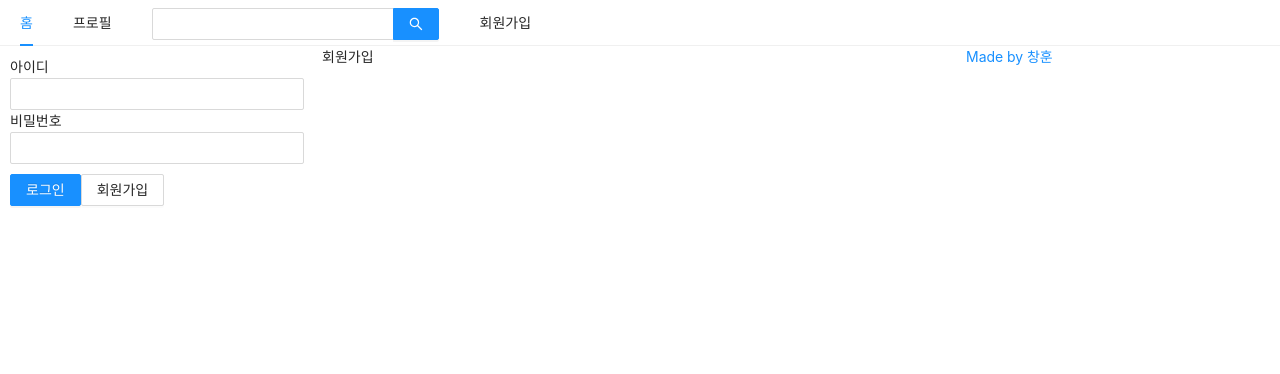
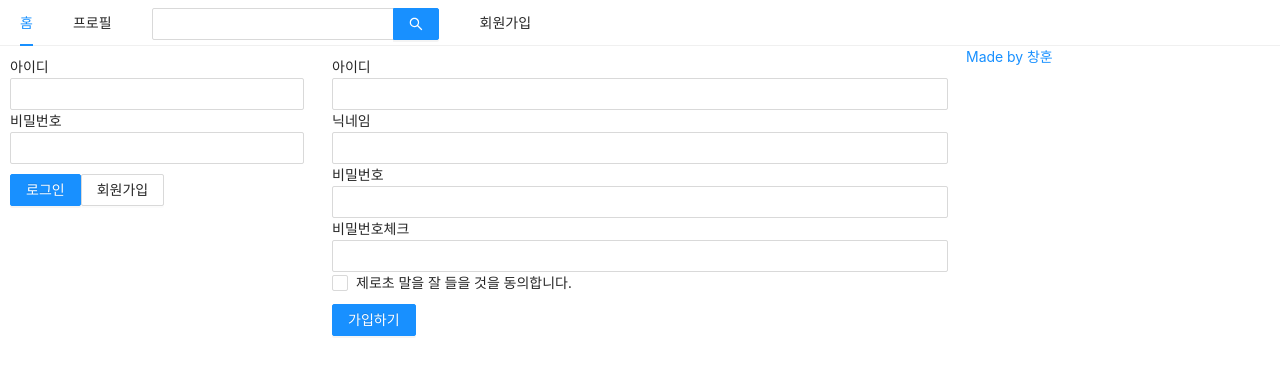
Before and after one commit to ckdgns3167/twitter-programming-with-React-Next, a Next.js app in the folder front/: page /signup in a window 1280 px wide. Shown: the top 374 px of the page. Built offline with nearby package versions, Linux system fonts and the light colour scheme.

Commit message:
프로필, 회원가입 페이지 만들기(커스텀훅 사용하기, 컴포넌트 쪼개서 구축하기)

```diff
--- /dev/null
+++ b/front/hooks/useInput.js
@@ -0,0 +1,9 @@
+import { useState, useCallback } from 'react';
+
+export default (initValue = null) => {
+  const [value, setter] = useState(initValue);
+  const handler = useCallback((e) => {
+    setter(e.target.value);
+  }, []);
+  return [value, handler];
+};
--- a/front/pages/signup.js
+++ b/front/pages/signup.js
@@ -1,18 +1,90 @@
-import React from 'react';
+import React, { useState, useCallback } from 'react';
+import { Form, Input, Checkbox, Button } from 'antd';
+import PropTypes from 'prop-types';
+
 import AppLayout from '../components/AppLayout';
-import Head from 'next/head';
+import useInput from '../hooks/useInput';
+
+const TextInput = ({ value }) => {
+  return (
+    <div>{value}</div>
+  )
+};
+
+TextInput.propTypes = {
+  value: PropTypes.string,
+};
 
 const Signup = () => {
-    return (
-        <>
-            <Head>
-                <title>회원가입 | NodeBird</title>
-            </Head>
-            <AppLayout>
-                <div>회원가입</div>
-            </AppLayout>
-        </>
-    )
+  const [passwordCheck, setPasswordCheck] = useState('');
+  const [term, setTerm] = useState(false);
+  const [passwordError, setPasswordError] = useState(false);
+  const [termError, setTermError] = useState(false);
+
+  const [id, onChangeId] = useInput('');
+  const [nickname, onChangeNickname] = useInput('');
+  const [password, onChangePassword] = useInput('');
+
+  const onSubmit = useCallback(() => {
+    if (password !== passwordCheck) {
+      return setPasswordError(true);
+    }
+    if (!term) {
+      return setTermError(true);
+    }
+    console.log(id, nickname, password);
+  }, [password, passwordCheck, term]);
+
+  const onChangePasswordCheck = useCallback((e) => {
+    setPasswordError(e.target.value !== password);
+    setPasswordCheck(e.target.value);
+  }, [password]);
+
+  const onChangeTerm = useCallback((e) => {
+    setTermError(false);
+    setTerm(e.target.checked);
+  }, []);
+
+  return (
+    <AppLayout>
+      <Form onFinish={onSubmit} style={{ padding: 10 }}>
+        <div>
+          <label htmlFor="user-id">아이디</label>
+          <br />
+          <Input name="user-id" value={id} required onChange={onChangeId} />
+        </div>
+        <div>
+          <label htmlFor="user-nickname">닉네임</label>
+          <br />
+          <Input name="user-nickname" value={nickname} required onChange={onChangeNickname} />
+        </div>
+        <div>
+          <label htmlFor="user-password">비밀번호</label>
+          <br />
+          <Input name="user-password" type="password" value={password} required onChange={onChangePassword} />
+        </div>
+        <div>
+          <label htmlFor="user-password-check">비밀번호체크</label>
+          <br />
+          <Input
+            name="user-password-check"
+            type="password"
+            value={passwordCheck}
+            required
+            onChange={onChangePasswordCheck}
+          />
+          {passwordError && <div style={{ color: 'red' }}>비밀번호가 일치하지 않습니다.</div>}
+        </div>
+        <div>
+          <Checkbox name="user-term" checked={term} onChange={onChangeTerm}>제로초 말을 잘 들을 것을 동의합니다.</Checkbox>
+          {termError && <div style={{ color: 'red' }}>약관에 동의하셔야 합니다.</div>}
+        </div>
+        <div style={{ marginTop: 10 }}>
+          <Button type="primary" htmlType="submit">가입하기</Button>
+        </div>
+      </Form>
+    </AppLayout>
+  );
 };
 
 export default Signup;
```
Also changed, not shown: front/components/FollowList.js (added, +30 -0 lines), front/components/LoginForm.js (+6 -1 lines), front/components/NicknameEditForm.js (added, +12 -0 lines), front/pages/profile.js (+19 -11 lines), 1 other file (tests, documents, lock files or other folders).
